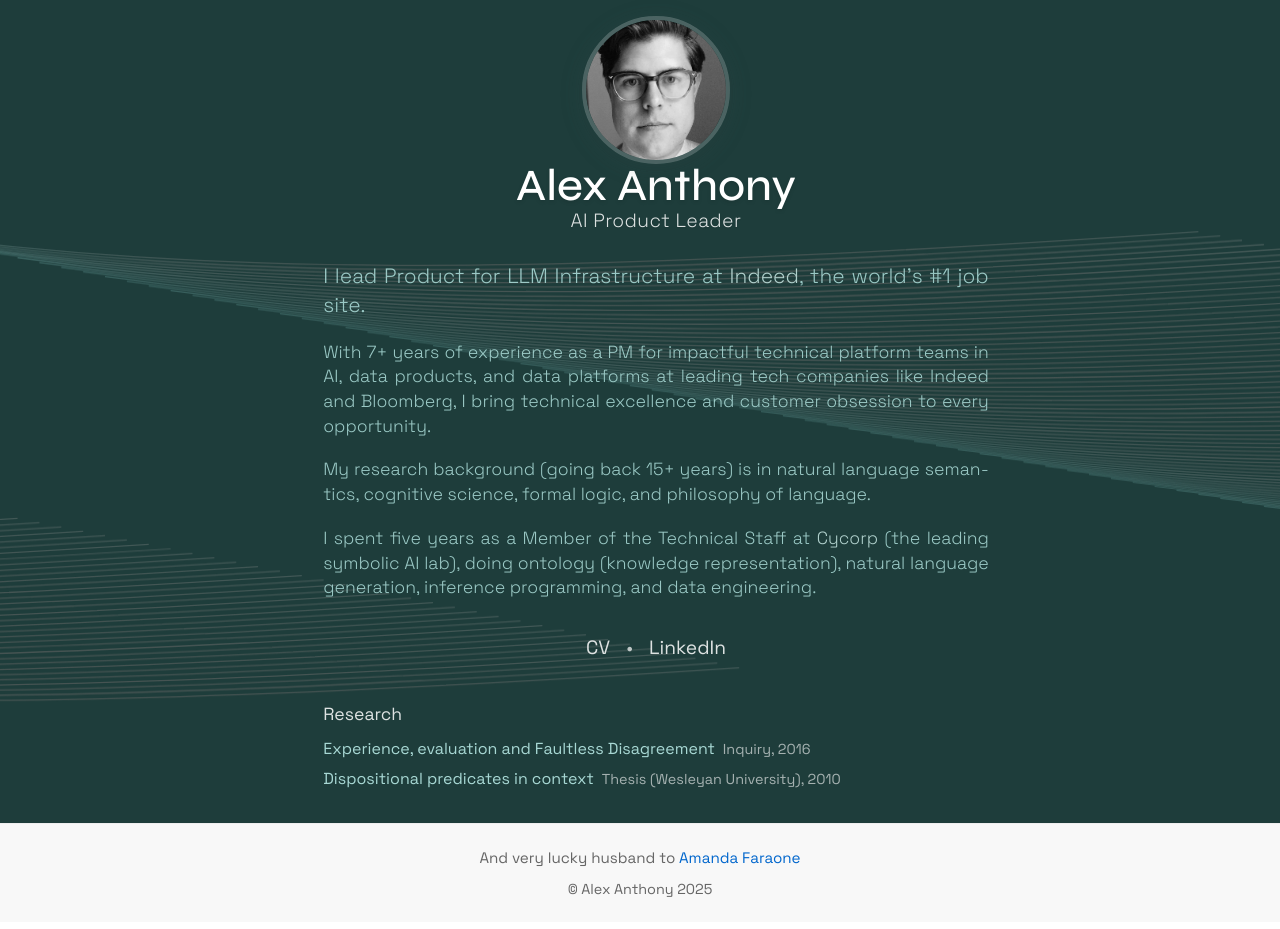
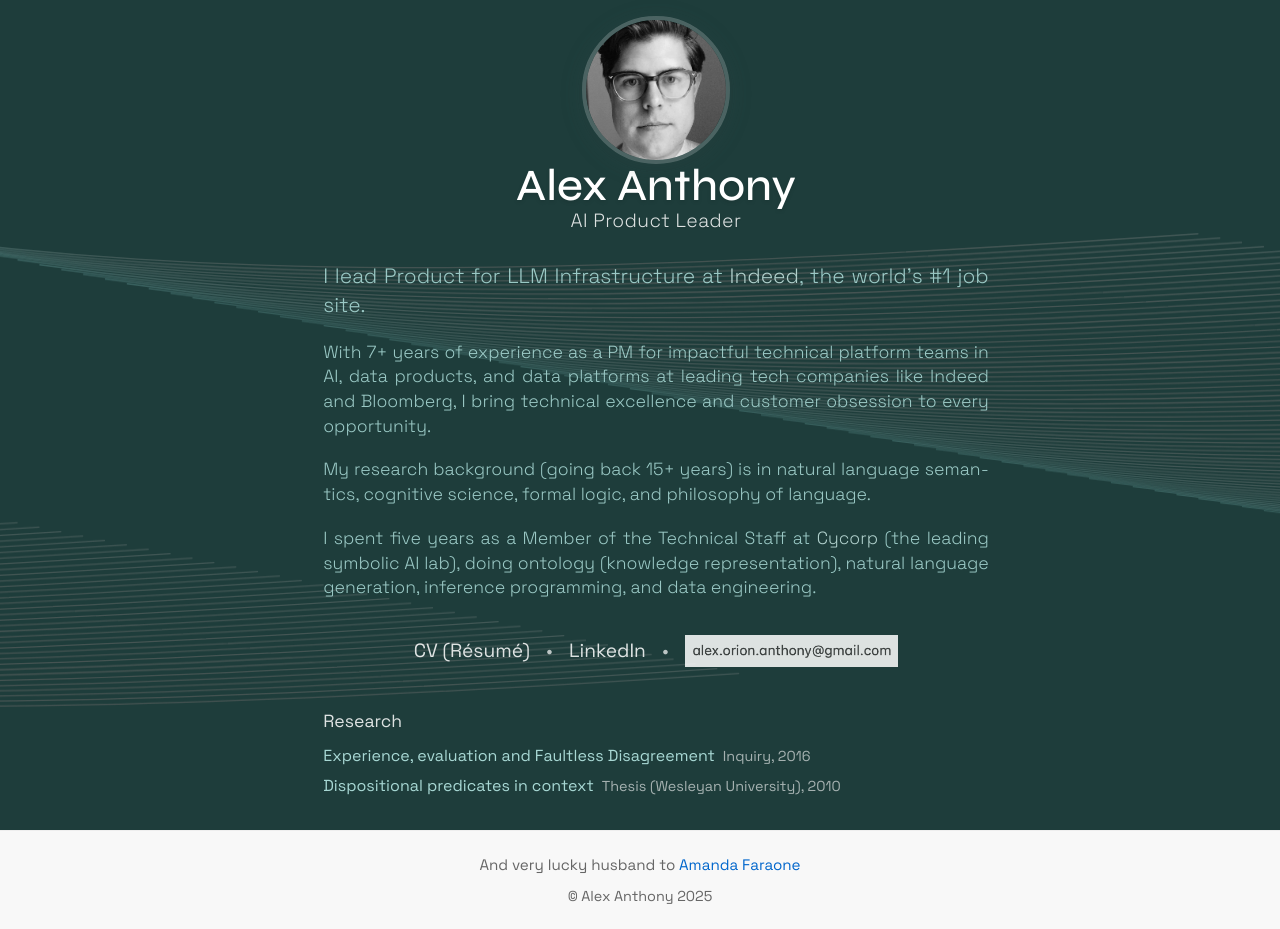
Before and after one commit to montagovian/website, a React (Create React App) app: page / in a window 1280 px wide. Shown: the top 929 px of the page. Built offline with nearby package versions, Linux system fonts and the light colour scheme.

Commit message:
Feat: Add email image and update CV link

```diff
--- a/src/components/HeaderContent.js
+++ b/src/components/HeaderContent.js
@@ -41,8 +41,8 @@ function HeaderContent() {
             rel="noopener noreferrer"
             className="bio-link"
             onClick={() => trackEvent('cv_click')}
-            aria-label="Download CV"
-          >CV</a>
+            aria-label="Download CV (Résumé)"
+          >CV (Résumé)</a>
           <span className="bio-link-separator">•</span>
           <a
             href="https://www.linkedin.com/in/aoanthony/"
@@ -52,6 +52,12 @@ function HeaderContent() {
             onClick={() => trackEvent('linkedin_click')}
             aria-label="View LinkedIn Profile"
           >LinkedIn</a>
+          <span className="bio-link-separator">•</span>
+          <img
+            src={process.env.PUBLIC_URL + '/email.png'}
+            alt="Email address"
+            style={{ height: '2em', verticalAlign: 'middle', opacity: 0.85 }}
+          />
         </nav>
         <section className="publications" aria-labelledby="publications-title">
           <h2 id="publications-title" className="publications-title">Research</h2>
```
Also changed, not shown: public/email.png (added), 1 other file (tests, documents, lock files or other folders).
